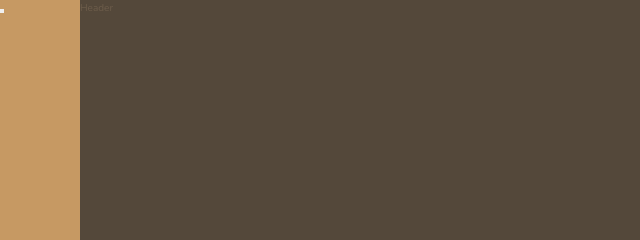
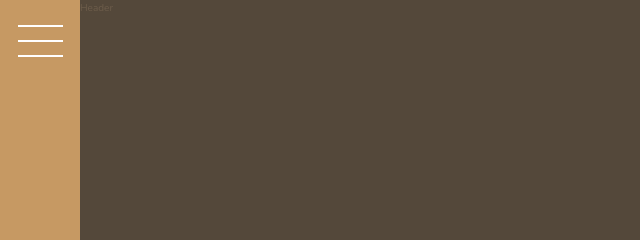
Before and after one commit to ddeveloper72/Nexter, a website: page index.html in a window 1280 px wide. Shown: the top 240 px of the page, 0-640 px from the left. Drawn offline with nearby package versions, Linux system fonts and the light colour scheme.

Commit message:
compiled css

```diff
--- a/css/main.css
+++ b/css/main.css
@@ -106,6 +106,61 @@ body {
   background-color: #c69963;
   grid-column: sidebar-start / sidebar-end;
   grid-row: 1 / -1;
+  display: -webkit-box;
+  display: -ms-flexbox;
+  display: flex;
+  -webkit-box-pack: center;
+      -ms-flex-pack: center;
+          justify-content: center;
+}
+
+.nav-btn {
+  border: none;
+  border-radius: 0;
+  background-color: #fff;
+  height: 2px;
+  width: 4.5rem;
+  margin-top: 4rem;
+}
+
+.nav-btn::before, .nav-btn::after {
+  background-color: #fff;
+  height: 2px;
+  width: 4.5rem;
+  content: "";
+  display: block;
+  cursor: pointer;
+}
+
+.nav-btn::before {
+  -webkit-transform: translateY(-1.5rem);
+          transform: translateY(-1.5rem);
+}
+
+.nav-btn::after {
+  -webkit-transform: translateY(1.3rem);
+          transform: translateY(1.3rem);
+}
+
+.nav-btn:hover {
+  background-color: transparent;
+  cursor: pointer;
+  -webkit-transition: all 1s;
+  transition: all 1s;
+}
+
+.nav-btn:hover::before {
+  top: 0;
+  -webkit-transform: rotate(90deg);
+          transform: rotate(90deg);
+  height: 3px;
+}
+
+.nav-btn:hover::after {
+  top: 0;
+  -webkit-transform: translateY(-3px) rotate(180deg);
+          transform: translateY(-3px) rotate(180deg);
+  height: 3px;
 }
 
 .header {
```
